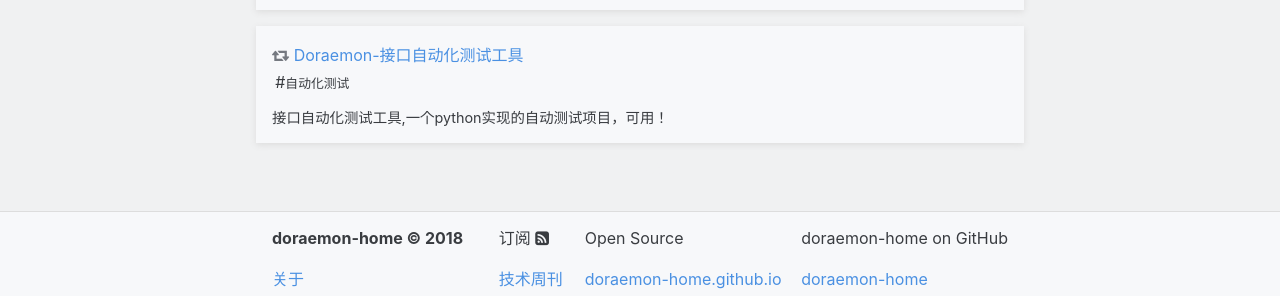
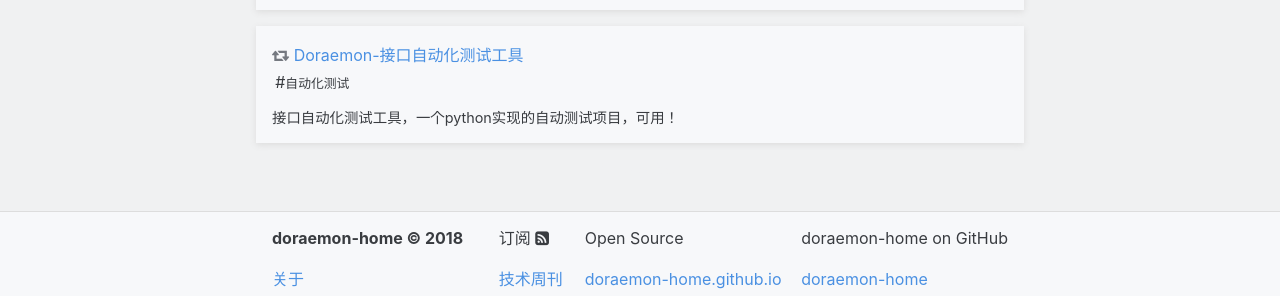
Before and after one commit to doraemon-home/doraemon-home.github.io, a Jekyll site: the page built from _weekly/2018-04-13-weekly.md, in a window 1280 px wide. Shown: the part 743-1039 px from the top of the page. Built offline with Jekyll 4.4.1, drawn with Linux system fonts in a browser that asks for light colours.

Commit message:
auto commit by robot

```diff
--- a/_weekly/2018-04-13-weekly.md
+++ b/_weekly/2018-04-13-weekly.md
@@ -22,7 +22,7 @@
     tags:    ["分布式事物"]
   - title:    "Doraemon-接口自动化测试工具"
     link:     "https://github.com/doraemon-home/doraemon"
-    comment:  "接口自动化测试工具,一个python实现的自动测试项目，可用！"
+    comment:  "接口自动化测试工具，一个python实现的自动测试项目，可用！"
     referrer: "leunggeorge"
     tags:    ["自动化测试"]
 ---
```
